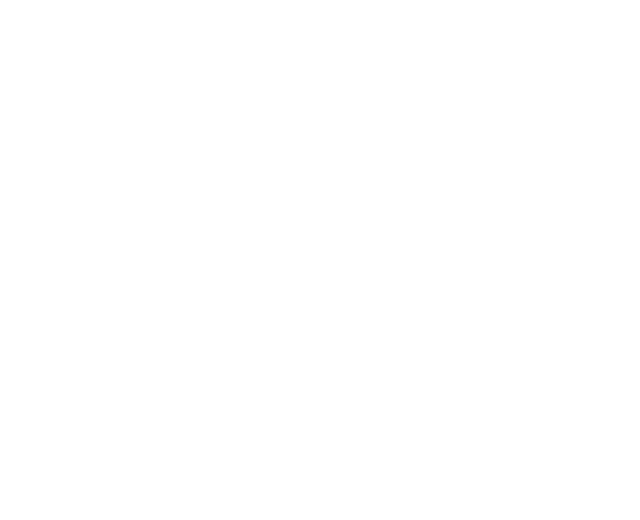
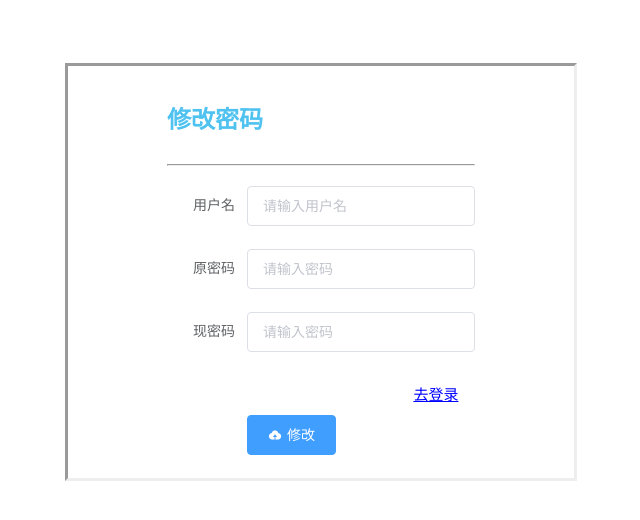
Before and after one commit to FZUSESPR21/ZMXYQ_teamRepository, a Vue app in the folder admin_frontend/admin/: page /#/changepsw in a window 1280 px wide. Shown: the top 520 px of the page, without its empty margins (319-959 px from the left). Built offline with nearby package versions, Linux system fonts and the light colour scheme.

Commit message:
登录、注册、导航栏

```diff
--- a/admin_frontend/admin/src/App.vue
+++ b/admin_frontend/admin/src/App.vue
@@ -12,5 +12,7 @@ export default {
 
 <style>
 #app {
+  width: 100%;
+  height: 100%;
 }
 </style>
--- a/admin_frontend/admin/src/components/Login.vue
+++ /dev/null
@@ -1,21 +0,0 @@
-<template>
-  <div class="hello">
-    111
-    <el-button type="primary" icon="el-icon-edit"></el-button>
-    <el-button type="primary" icon="el-icon-search">搜索</el-button>
-  </div>
-</template>
-
-<script>
-export default {
-  name: 'HelloWorld',
-  data () {
-    return {
-    }
-  }
-}
-</script>
-
-<!-- Add "scoped" attribute to limit CSS to this component only -->
-<style scoped>
-</style>
--- /dev/null
+++ b/admin_frontend/admin/src/components/Party.vue
@@ -0,0 +1,24 @@
+<template>
+  <div class="party" clearfix>
+      party
+  </div>
+</template>
+
+<script>
+export default {
+  name: "login",
+  data() {
+    return {
+    };
+  },
+  created() {},
+  methods: {
+
+  }
+};
+</script>
+
+<!-- Add "scoped" attribute to limit CSS to this component only -->
+<style scoped>
+
+</style>
--- /dev/null
+++ b/admin_frontend/admin/src/components/Post.vue
@@ -0,0 +1,24 @@
+<template>
+  <div class="post" clearfix>
+      post
+  </div>
+</template>
+
+<script>
+export default {
+  name: "login",
+  data() {
+    return {
+    };
+  },
+  created() {},
+  methods: {
+
+  }
+};
+</script>
+
+<!-- Add "scoped" attribute to limit CSS to this component only -->
+<style scoped>
+
+</style>
--- /dev/null
+++ b/admin_frontend/admin/src/components/SchoolCard.vue
@@ -0,0 +1,24 @@
+<template>
+  <div class="school-card" clearfix>
+      school
+  </div>
+</template>
+
+<script>
+export default {
+  name: "login",
+  data() {
+    return {
+    };
+  },
+  created() {},
+  methods: {
+
+  }
+};
+</script>
+
+<!-- Add "scoped" attribute to limit CSS to this component only -->
+<style scoped>
+
+</style>
--- /dev/null
+++ b/admin_frontend/admin/src/pages/ChangePassword.vue
@@ -0,0 +1,98 @@
+<template>
+  <div class="change-password" clearfix>
+    <div class="login-wrap">
+      <el-row type="flex" justify="center">
+        <el-form ref="loginForm" :model="user" :rules="rules" status-icon label-width="80px">
+          <h3>修改密码</h3>
+          <hr>
+          <el-form-item prop="username" label="用户名">
+            <el-input v-model="user.username" placeholder="请输入用户名" prefix-icon></el-input>
+          </el-form-item>
+          <el-form-item id="password" prop="oriPassword" label="原密码">
+            <el-input v-model="user.password" show-password placeholder="请输入密码"></el-input>
+          </el-form-item>
+          <el-form-item id="password" prop="laterPassword" label="现密码">
+            <el-input v-model="user.password" show-password placeholder="请输入密码"></el-input>
+          </el-form-item>
+          <div style="padding-left: 80%"><span><router-link to="/login" ><span id="change-password">去登录</span></router-link></span></div>
+          <el-form-item>
+            <el-button type="primary" icon="el-icon-upload" @click="changePassword()">修改</el-button>
+          </el-form-item>
+        </el-form>
+      </el-row>
+    </div>
+  </div>
+</template>
+
+<script>
+export default {
+  name: "login",
+  data() {
+    return {
+      user: {
+        username: "",
+        oriPassword: "",
+        laterPassword: ""
+      }
+    };
+  },
+  created() {},
+  methods: {
+    changePassword() {
+      if (!this.user.username) {
+        this.$message.error("请输入用户名！");
+        return;
+      }
+      else if (!this.user.password) {
+        this.$message.error("请输入密码！");
+        return;
+      }
+    }
+  }
+};
+</script>
+
+<!-- Add "scoped" attribute to limit CSS to this component only -->
+<style scoped>
+.login {
+  width: 100%;
+  height: 100%;
+  /*background: url("../assets/images/bg1.png") no-repeat;*/
+  /*background-size: cover;*/
+  /*overflow: hidden;*/
+}
+.login-wrap {
+  /*background: url("../assets/images/login_bg.png") no-repeat;*/
+  /*background-size: cover;*/
+  width: 40%;
+  height: 30%;
+  margin: 5% auto;
+  overflow: hidden;
+  padding-top: 10px;
+  line-height: 40px;
+  border-style: inset;
+}
+#password {
+  margin-top: 5px;
+}
+#change-password{
+  color: blue;
+  text-decoration: underline;
+}
+h3 {
+  color: #0babeab8;
+  font-size: 24px;
+}
+hr {
+  background-color: #444;
+  margin: 20px auto;
+}
+a {
+  text-decoration: none;
+  color: #aaa;
+  font-size: 15px;
+}
+a:hover {
+  color: coral;
+}
+</style>
--- /dev/null
+++ b/admin_frontend/admin/src/pages/Index.vue
@@ -0,0 +1,36 @@
+<template>
+  <div class="index" clearfix>
+    <el-menu :default-active="activeIndex" class="el-menu-demo" mode="horizontal" background-color="#000000"
+    text-color="#ebebe0" active-text-color="#ff9900" @select="handleSelect">
+        <el-menu-item index="1" style="display:inline"><router-link to="/index/schoolcard" style="text-decoration:none">校园验证审核</router-link></el-menu-item>
+        <el-menu-item index="2" style="display:inline"><router-link to="/index/post" style="text-decoration:none">贴文审核</router-link></el-menu-item>
+        <el-menu-item index="3" style="display:inline"><router-link to="/index/party" style="text-decoration:none">组局审核</router-link></el-menu-item>
+        <el-menu-item index="4" style="display:inline">登出</el-menu-item>
+    </el-menu>
+    <div id = "Main">
+      <router-view/>
+    </div>
+  </div>
+</template>
+
+<script>
+export default {
+  name: "index",
+  data() {
+    return {
+    };
+  },
+  created() {},
+  methods: {
+    handleSelect(key, keyPath) {
+        console.log(key, keyPath);
+    }
+    }
+};
+</script>
+
+<!-- Add "scoped" attribute to limit CSS to this component only -->
+<style scoped>
+
+
+</style>
--- /dev/null
+++ b/admin_frontend/admin/src/pages/Login.vue
@@ -0,0 +1,94 @@
+<template>
+  <div class="login" clearfix>
+    <div class="login-wrap">
+      <el-row type="flex" justify="center">
+        <el-form ref="loginForm" :model="user" :rules="rules" status-icon label-width="80px">
+          <h3>登录</h3>
+          <hr>
+          <el-form-item prop="username" label="用户名">
+            <el-input v-model="user.username" placeholder="请输入用户名" prefix-icon></el-input>
+          </el-form-item>
+          <el-form-item id="password" prop="password" label="密码">
+            <el-input v-model="user.password" show-password placeholder="请输入密码"></el-input>
+          </el-form-item>
+          <div style="padding-left: 80%"><span><router-link to="/changepsw" ><span id="change-password">修改密码</span></router-link></span></div>
+          <el-form-item>
+            <el-button type="primary" icon="el-icon-upload" @click="doLogin()">登 录</el-button>
+          </el-form-item>
+        </el-form>
+      </el-row>
+    </div>
+  </div>
+</template>
+
+<script>
+export default {
+  name: "login",
+  data() {
+    return {
+      user: {
+        username: "",
+        password: ""
+      }
+    };
+  },
+  created() {},
+  methods: {
+    doLogin() {
+      if (!this.user.username) {
+        this.$message.error("请输入用户名！");
+        return;
+      }
+      else if (!this.user.password) {
+        this.$message.error("请输入密码！");
+        return;
+      }
+    }
+  }
+};
+</script>
+
+<!-- Add "scoped" attribute to limit CSS to this component only -->
+<style scoped>
+.login {
+  width: 100%;
+  height: 100%;
+  /*background: url("../assets/images/bg1.png") no-repeat;*/
+  /*background-size: cover;*/
+  /*overflow: hidden;*/
+}
+.login-wrap {
+  /*background: url("../assets/images/login_bg.png") no-repeat;*/
+  /*background-size: cover;*/
+  width: 40%;
+  height: 30%;
+  margin: 9% auto;
+  overflow: hidden;
+  padding-top: 10px;
+  line-height: 40px;
+  border-style: inset;
+}
+#password {
+  margin-bottom: 5px;
+}
+#change-password{
+  color: blue;
+  text-decoration: underline;
+}
+h3 {
+  color: #0babeab8;
+  font-size: 24px;
+}
+hr {
+  background-color: #444;
+  margin: 20px auto;
+}
+a {
+  text-decoration: none;
+  color: #aaa;
+  font-size: 15px;
+}
+a:hover {
+  color: coral;
+}
+</style>
--- a/admin_frontend/admin/src/router/index.js
+++ b/admin_frontend/admin/src/router/index.js
@@ -1,15 +1,44 @@
 import Vue from 'vue'
 import Router from 'vue-router'
-import Login from '../components/Login'
+import Login from '../pages/Login'
+import ChangePassword from '../pages/ChangePassword'
+import Index from '../pages/Index'
+import SchoolCard from '../components/SchoolCard'
+import Party from '../components/Party'
+import Post from '../components/Post'
 
 Vue.use(Router)
 
 export default new Router({
   routes: [
     {
-      path: '/',
+      path: '/login',
       name: 'login',
       component: Login
+    },
+    {
+      path: '/changepsw',
+      name: 'changePsw',
+      component: ChangePassword
+    },
+    {
+      path: '/index',
+      name: 'Index',
+      component: Index,
+      children: [
+        {
+          path: 'schoolcard',
+          component: SchoolCard
+        },
+        {
+          path: 'party',
+          component: Party
+        },
+        {
+          path: 'post',
+          component: Post
+        },
+      ]
     }
   ]
 })
```
